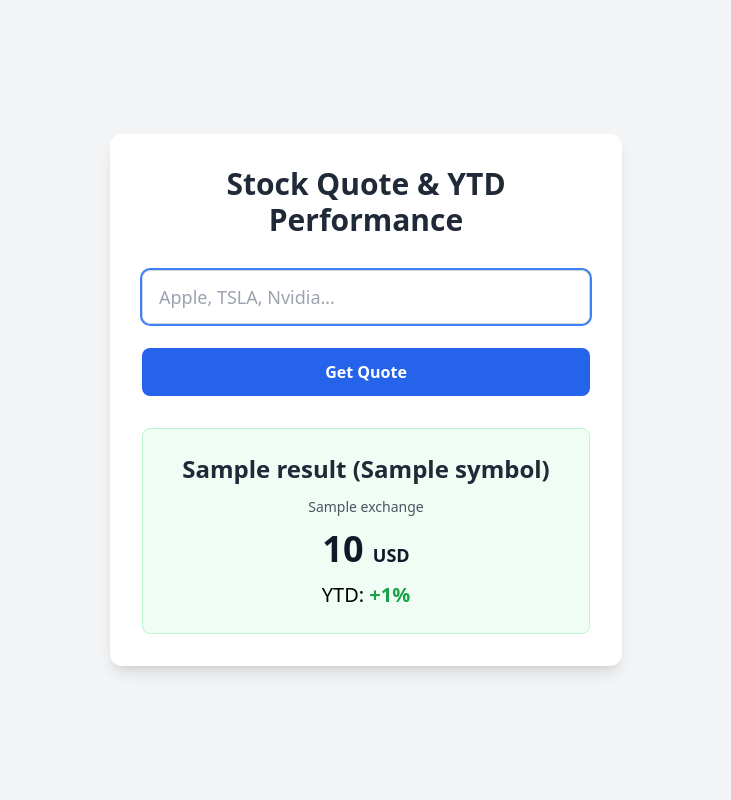
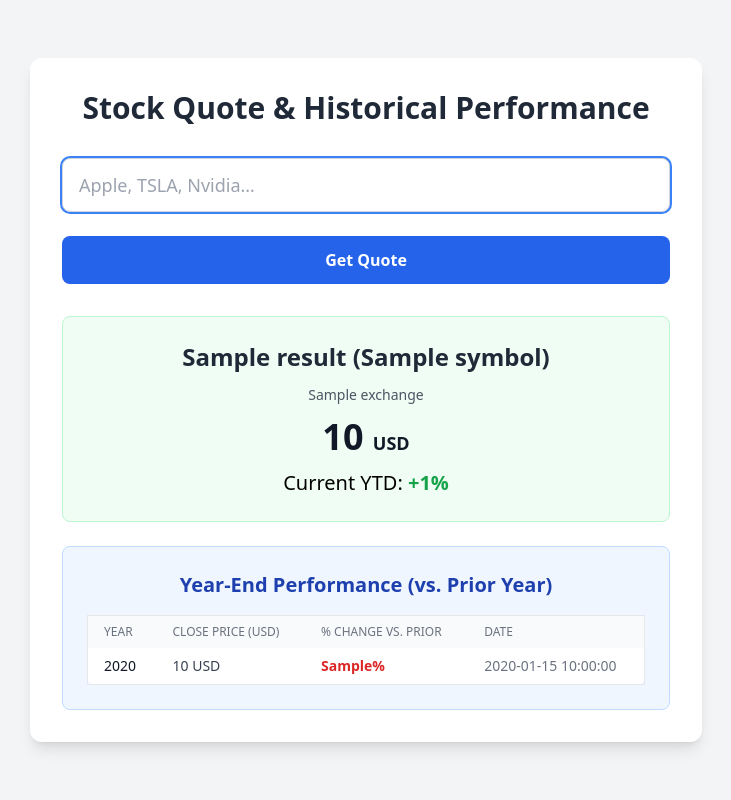
Before and after one commit to bonanote/stock-quote-app, a FastAPI app: template templates/index.html in a window 1280 px wide. Shown: the whole page, without its empty margins (274-1005 px from the left). Run offline with FastAPI, Linux system fonts and the light colour scheme; the template is opened without the code that fills it: most values are stand-ins (such as "Sample title", 1, 10 or a date in 2020); some libraries are stand-ins or nearby versions.

Commit message:
Add historical year-end prices and % changes for 2000-2025

```diff
--- a/main.py
+++ b/main.py
@@ -3,23 +3,105 @@ from fastapi.responses import HTMLResponse
 from fastapi.staticfiles import StaticFiles
 from fastapi.templating import Jinja2Templates
 import yfinance as yf
+from datetime import datetime, date
 import logging
+from typing import Dict, Optional, List, Tuple
 
 app = FastAPI()
 app.mount("/static", StaticFiles(directory="templates"), name="static")
 templates = Jinja2Templates(directory="templates")
 logging.getLogger("yfinance").setLevel(logging.WARNING)
 
+YEARS = [2000, 2005, 2010, 2015, 2020, 2025]  # 2025 is YTD
+
+def get_historical_data(ticker: yf.Ticker) -> List[Dict]:
+    """Fetch year-end closes and % changes for specific years"""
+    historical = []
+    info = ticker.info
+    symbol = info.get("symbol", "Unknown")
+
+    try:
+        # Fetch full history from 1999 to today
+        hist = ticker.history(start="1999-12-01", end=date.today().isoformat())
+        if hist.empty:
+            return [{"year": year, "price": None, "pct_change": None, "date": None} for year in YEARS]
+
+        prev_close = None
+        prev_date = None
+
+        for year in YEARS:
+            if year == 2025:
+                # YTD 2025: Use current price (latest close)
+                current_price = info.get("regularMarketPrice") or info.get("currentPrice") or hist["Close"].iloc[-1]
+                close_price = round(current_price, 2)
+                close_date = datetime.now().strftime("%Y-%m-%d")
+                pct_change = ((close_price - (prev_close or close_price)) / (prev_close or close_price)) * 100 if prev_close else 0
+                historical.append({
+                    "year": "2025 YTD",
+                    "price": close_price,
+                    "pct_change": round(pct_change, 2),
+                    "date": close_date,
+                    "symbol": symbol
+                })
+                break  # Last one
+
+            # For past years: Last trading day in December
+            year_hist = hist[(hist.index.year == year) & (hist.index.month == 12)]
+            if year_hist.empty:
+                historical.append({
+                    "year": year,
+                    "price": None,
+                    "pct_change": None,
+                    "date": None,
+                    "symbol": symbol
+                })
+                prev_close = None
+                continue
+
+            close_price = round(year_hist["Close"].iloc[-1], 2)
+            close_date = year_hist.index[-1].strftime("%Y-%m-%d")
+
+            if prev_close is not None:
+                pct_change = ((close_price - prev_close) / prev_close) * 100
+            else:
+                pct_change = None  # No prior year
+
+            historical.append({
+                "year": year,
+                "price": close_price,
+                "pct_change": round(pct_change, 2) if pct_change is not None else None,
+                "date": close_date,
+                "symbol": symbol
+            })
+
+            prev_close = close_price
+            prev_date = close_date
+
+        return historical
+    except Exception as e:
+        print(f"Historical data error for {symbol}: {e}")
+        return [{"year": year, "price": None, "pct_change": None, "date": None, "symbol": symbol} for year in YEARS]
+
 def get_stock_data(query: str):
+    """Fetch stock info, YTD, and historical performance"""
     try:
         ticker = yf.Ticker(query)
         info = ticker.info
         hist = ticker.history(period="ytd")
+
         if hist.empty:
-            return None
+            return {"error": f"No data found for '{query}'. Try a valid ticker or company name."}
+
+        # Current price
         current_price = info.get("regularMarketPrice") or info.get("currentPrice") or hist["Close"].iloc[-1]
+
+        # Current YTD %
         ytd_start_price = hist["Close"].iloc[0]
         ytd_change_pct = ((current_price - ytd_start_price) / ytd_start_price) * 100
+
+        # Historical
+        historical = get_historical_data(ticker)
+
         return {
             "symbol": info.get("symbol", query.upper()),
             "name": info.get("longName") or info.get("shortName", query),
@@ -27,9 +109,11 @@ def get_stock_data(query: str):
             "price": round(current_price, 2),
             "ytd_percent": round(ytd_change_pct, 2),
             "currency": info.get("currency", "USD"),
+            "historical": historical,
             "error": None
         }
-    except:
+    except Exception as e:
+        print(f"Error fetching {query}: {e}")
         return {"error": f"No data found for '{query}'. Try a valid ticker or company name."}
 
 @app.get("/", response_class=HTMLResponse)
--- a/templates/index.html
+++ b/templates/index.html
@@ -3,13 +3,13 @@
 <head>
   <meta charset="UTF-8">
   <meta name="viewport" content="width=device-width, initial-scale=1.0">
-  <title>Stock Quote + YTD</title>
+  <title>Stock Quote + Historical Performance</title>
   <script src="https://unpkg.com/htmx.org@1.9.12"></script>
   <script src="https://cdn.tailwindcss.com"></script>
 </head>
 <body class="bg-gray-100 min-h-screen flex items-center justify-center">
-  <div class="max-w-lg w-full bg-white rounded-xl shadow-lg p-8">
-    <h1 class="text-3xl font-bold text-center mb-8 text-gray-800">Stock Quote & YTD Performance</h1>
+  <div class="max-w-2xl w-full bg-white rounded-xl shadow-lg p-8">
+    <h1 class="text-3xl font-bold text-center mb-8 text-gray-800">Stock Quote & Historical Performance</h1>
 
     <form hx-post="/search" hx-target="#result" hx-swap="outerHTML" class="space-y-6">
       <input type="text" name="q" placeholder="Apple, TSLA, Nvidia…" required autofocus
@@ -25,14 +25,55 @@
         {% if result.error %}
           <div class="bg-red-50 border border-red-200 text-red-700 p-6 rounded-lg text-center">{{ result.error }}</div>
         {% else %}
+          <div class="space-y-6">
+            <!-- Current Quote -->
             <div class="bg-green-50 border border-green-200 rounded-lg p-6 text-center space-y-3">
               <h2 class="text-2xl font-bold text-gray-800">{{ result.name }} ({{ result.symbol }})</h2>
               <p class="text-sm text-gray-600">{{ result.exchange }}</p>
               <div class="text-4xl font-bold text-gray-900">{{ result.price }} <span class="text-lg">{{ result.currency }}</span></div>
-            <div class="text-xl">YTD:
+              <div class="text-xl">Current YTD:
                 <span class="{% if result.ytd_percent >= 0 %}text-green-600{% else %}text-red-600{% endif %} font-bold">
                   {% if result.ytd_percent >= 0 %}+{% endif %}{{ result.ytd_percent }}%
                 </span>
+              </div>
+            </div>
+
+            <!-- Historical Table -->
+            <div class="bg-blue-50 border border-blue-200 rounded-lg p-6">
+              <h3 class="text-xl font-semibold mb-4 text-center text-blue-800">Year-End Performance (vs. Prior Year)</h3>
+              <div class="overflow-x-auto">
+                <table class="min-w-full bg-white border border-gray-200 rounded-lg">
+                  <thead class="bg-gray-50">
+                    <tr>
+                      <th class="px-4 py-2 text-left text-xs font-medium text-gray-500 uppercase">Year</th>
+                      <th class="px-4 py-2 text-left text-xs font-medium text-gray-500 uppercase">Close Price ({{ result.currency }})</th>
+                      <th class="px-4 py-2 text-left text-xs font-medium text-gray-500 uppercase">% Change vs. Prior</th>
+                      <th class="px-4 py-2 text-left text-xs font-medium text-gray-500 uppercase">Date</th>
+                    </tr>
+                  </thead>
+                  <tbody class="divide-y divide-gray-200">
+                    {% for item in result.historical %}
+                    <tr class="hover:bg-gray-50">
+                      <td class="px-4 py-2 text-sm font-medium text-gray-900">{{ item.year }}</td>
+                      <td class="px-4 py-2 text-sm text-gray-700">
+                        {% if item.price %}{{ item.price }} {{ result.currency }}
+                        {% else %}N/A{% endif %}
+                      </td>
+                      <td class="px-4 py-2 text-sm">
+                        {% if item.pct_change is not none %}
+                          <span class="{% if item.pct_change >= 0 %}text-green-600 font-bold{% else %}text-red-600 font-bold{% endif %}">
+                            {% if item.pct_change >= 0 %}+{% endif %}{{ item.pct_change }}%
+                          </span>
+                        {% else %}N/A{% endif %}
+                      </td>
+                      <td class="px-4 py-2 text-sm text-gray-500">
+                        {% if item.date %}{{ item.date }}{% else %}N/A{% endif %}
+                      </td>
+                    </tr>
+                    {% endfor %}
+                  </tbody>
+                </table>
+              </div>
             </div>
           </div>
         {% endif %}
```
Lines whose indentation alone changed are shown as unchanged.
